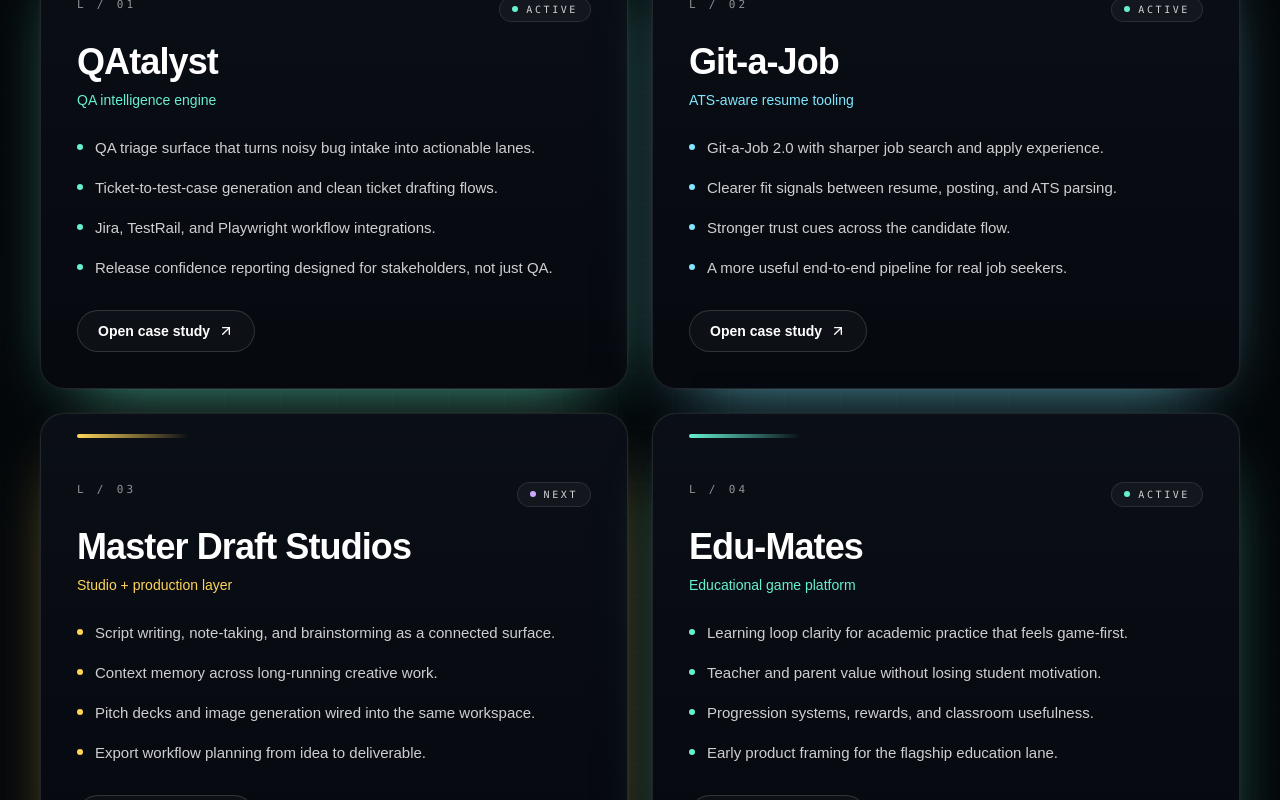
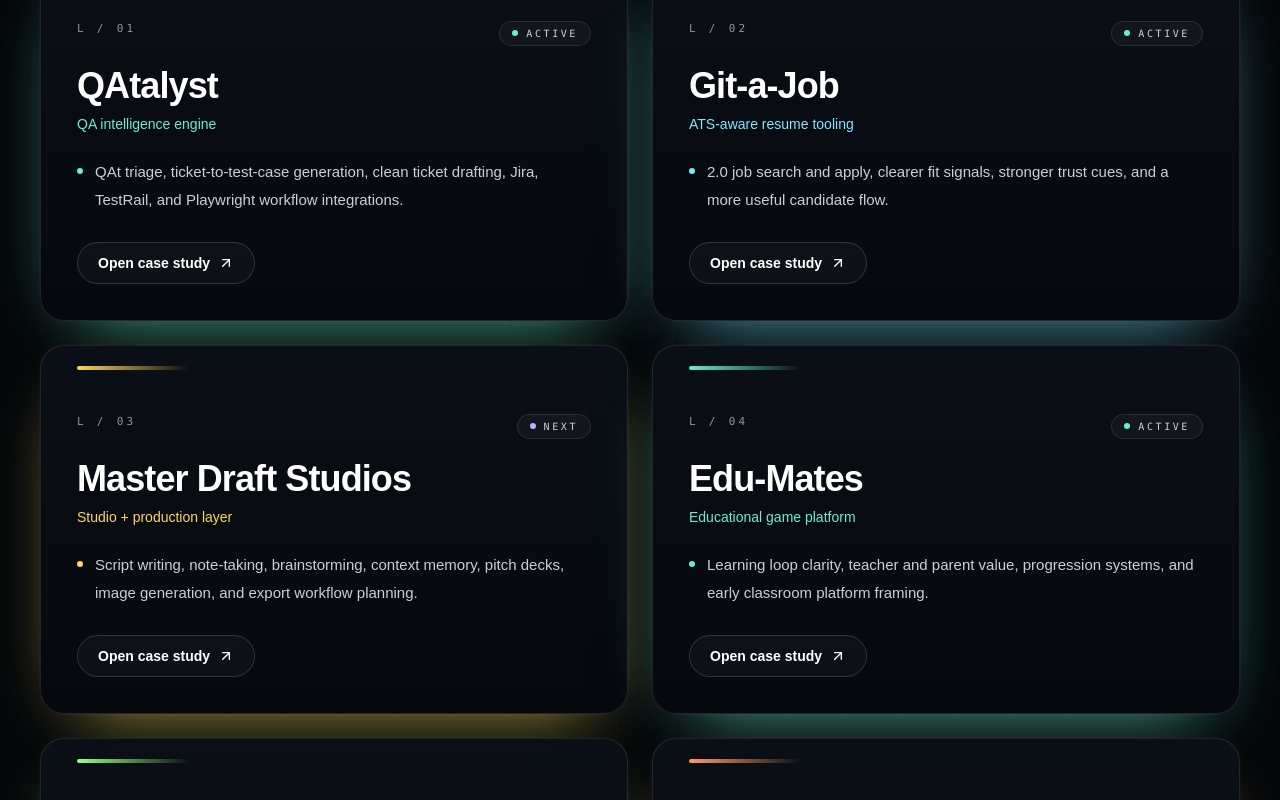
Before and after one commit to KingCarni/TopSecret-Games, a Next.js app: page /now-building in a window 1280 px wide. Shown: the part 1100-1900 px from the top of the page. Built offline with nearby package versions, Linux system fonts and the light colour scheme.

Commit message:
Use shared project categories on now building

```diff
--- a/app/now-building/page.tsx
+++ b/app/now-building/page.tsx
@@ -1,6 +1,7 @@
 import Link from "next/link";
 import { ArrowUpRight, Radio } from "lucide-react";
 import { PageShell, SectionLabel } from "@/components/topsecret/shared/PageShell";
+import { nowBuilding } from "@/lib/topsecret/site-data";
 import { LaneCard, type Lane } from "@/components/topsecret/now-building/LaneCard";
 
 export const metadata = {
@@ -9,92 +10,33 @@
     "A live lab status for what is active, what is next, and what is being shaped behind the scenes across the Top Secret Games project slate.",
 };
 
-const lanes: Lane[] = [
-  {
-    index: "L / 01",
-    name: "QAtalyst",
-    tagline: "QA intelligence engine",
-    phase: "Active",
-    accent: "#66f0d0",
-    href: "/projects/qatalyst",
-    focus: [
-      "QA triage surface that turns noisy bug intake into actionable lanes.",
-      "Ticket-to-test-case generation and clean ticket drafting flows.",
-      "Jira, TestRail, and Playwright workflow integrations.",
-      "Release confidence reporting designed for stakeholders, not just QA.",
-    ],
-  },
-  {
-    index: "L / 02",
-    name: "Git-a-Job",
-    tagline: "ATS-aware resume tooling",
-    phase: "Active",
-    accent: "#7fe8ff",
-    href: "/projects/git-a-job",
-    focus: [
-      "Git-a-Job 2.0 with sharper job search and apply experience.",
-      "Clearer fit signals between resume, posting, and ATS parsing.",
-      "Stronger trust cues across the candidate flow.",
-      "A more useful end-to-end pipeline for real job seekers.",
-    ],
-  },
-  {
-    index: "L / 03",
-    name: "Master Draft Studios",
-    tagline: "Studio + production layer",
-    phase: "Next",
-    accent: "#ffd65a",
-    href: "/projects/master-draft-studios",
-    focus: [
-      "Script writing, note-taking, and brainstorming as a connected surface.",
-      "Context memory across long-running creative work.",
-      "Pitch decks and image generation wired into the same workspace.",
-      "Export workflow planning from idea to deliverable.",
-    ],
-  },
-  {
-    index: "L / 04",
-    name: "Edu-Mates",
-    tagline: "Educational game platform",
-    phase: "Active",
-    accent: "#66f0d0",
-    href: "/projects/edu-mates",
-    focus: [
-      "Learning loop clarity for academic practice that feels game-first.",
-      "Teacher and parent value without losing student motivation.",
-      "Progression systems, rewards, and classroom usefulness.",
-      "Early product framing for the flagship education lane.",
-    ],
-  },
-  {
-    index: "L / 05",
-    name: "Greenlight",
-    tagline: "Creative decision system",
-    phase: "Next",
-    accent: "#9aff7f",
-    href: "/projects/greenlight",
-    focus: [
-      "Idea evaluation and concept scoring.",
-      "Project readiness checks before production momentum takes over.",
-      "Decision support for what deserves time, scope, and polish.",
-      "Lightweight production planning for the studio slate.",
-    ],
-  },
-  {
-    index: "L / 06",
-    name: ["Puck King", "H" + "ell"].join(" "),
-    tagline: "Arcade hockey game lane",
-    phase: "Shaping",
-    accent: "#ff9b66",
-    href: "/projects/puck-king-h" + "ell",
-    focus: [
-      "Core identity and gameplay hook.",
-      "Arcade hockey feel with attitude and progression.",
-      "Sports-comedy tone and production lane definition.",
-      "Game-first creative work alongside the AI product slate.",
-    ],
-  },
+const accents = ["#66f0d0", "#7fe8ff", "#ffd65a", "#66f0d0", "#9aff7f", "#ff9b66"];
+const slugs = [
+  "qatalyst",
+  "git-a-job",
+  "master-draft-studios",
+  "edu-mates",
+  "greenlight",
+  "puck-king-h" + "ell",
 ];
+const taglines = [
+  "QA intelligence engine",
+  "ATS-aware resume tooling",
+  "Studio + production layer",
+  "Educational game platform",
+  "Creative decision system",
+  "Arcade hockey game lane",
+];
+
+const lanes: Lane[] = nowBuilding.map((item, index) => ({
+  index: `L / ${String(index + 1).padStart(2, "0")}`,
+  name: item.title,
+  tagline: taglines[index],
+  phase: item.phase === "Later" ? "Shaping" : item.phase,
+  accent: accents[index],
+  href: `/projects/${slugs[index]}`,
+  focus: [item.detail],
+}));
 
 const philosophy = [
   {
@@ -133,7 +75,7 @@
   { k: "Active", v: "3" },
   { k: "Next", v: "2" },
   { k: "Shaping", v: "1" },
-  { k: "Domains", v: "QA / AI / Education / Games" },
+  { k: "Domains", v: "QA / Career / Creative / Education / Games" },
 ];
 
 export default function NowBuildingPage() {
```
